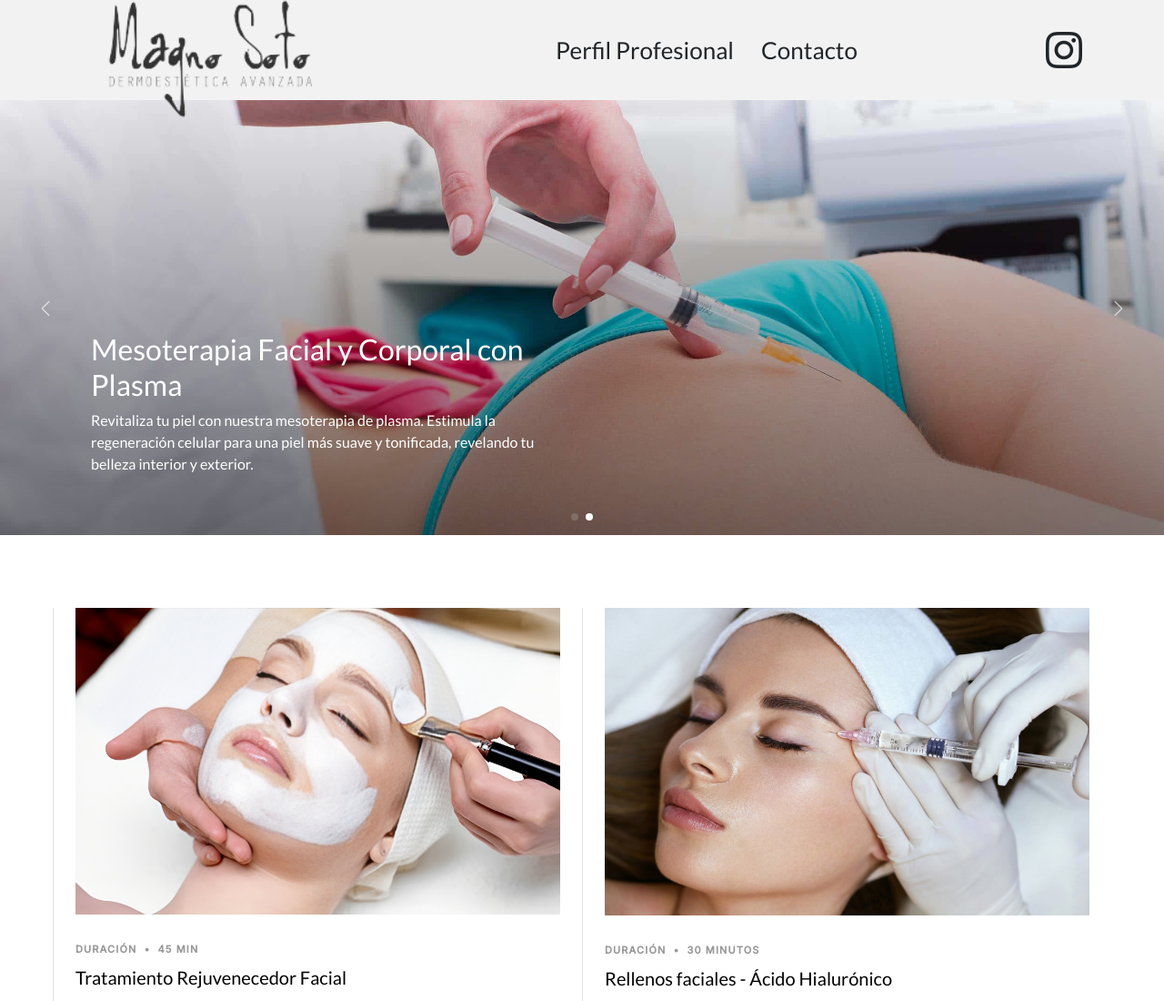
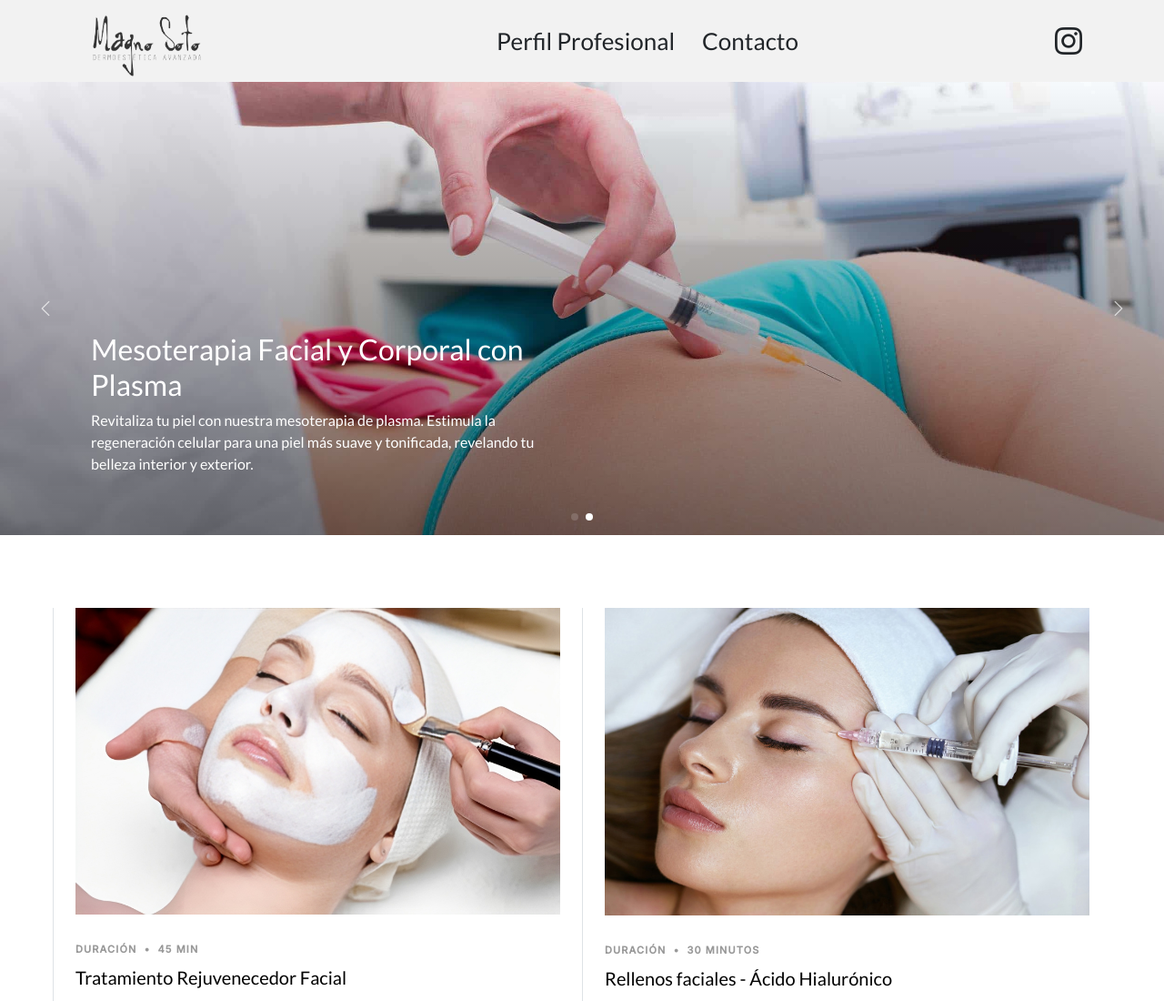
Before and after one commit to AndresDevCastillo/magnosoto, a plain HTML site: page index.html in a window 1280 px wide. Shown: the top 1100 px of the page at 91% size. Drawn offline with Linux system fonts and the light colour scheme; a web font is replaced by a local one.

Commit message:
mejore la barra de navegacion

```diff
--- a/assets/css/main.css
+++ b/assets/css/main.css
@@ -115,19 +115,19 @@ section {
 # Header
 --------------------------------------------------------------*/
 .header {
-  height: 110px;
+  height: 90px;
   transition: all 0.5s;
   z-index: 997;
   background: #f2f2f2;
 }
 
 .header.sticked {
-  height: 110px;
+  height: 90px;
 }
 
 .header .logo img {
   position: relative;
-  width: 300px;
+  width: 160px;
 }
 
 .header .logo h1 {
@@ -166,7 +166,7 @@ section {
   }
 
   header span {
-    font-size: 40px;
+    font-size: 30px;
   }
 
 
@@ -323,7 +323,7 @@ section {
   }
 
   header span {
-    font-size: 40px;
+    font-size: 30px;
   }
 
 
```
